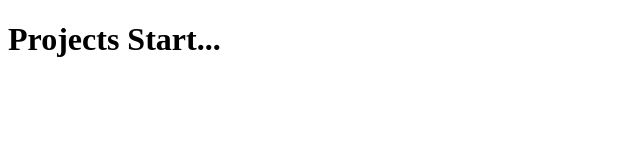
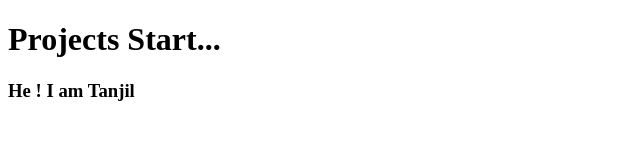
Before and after one commit to Tanjil2019/tthird-projects, a plain HTML site: page index.html in a window 1280 px wide. Shown: the whole page, without its empty margins (0-640 px from the left). Drawn offline with Linux system fonts and the light colour scheme.

Commit message:
added name

```diff
--- a/index.html
+++ b/index.html
@@ -8,5 +8,6 @@
 </head>
 <body>
     <h1>Projects Start...</h1>
+    <h3>He ! I am Tanjil</h3>
 </body>
 </html>
```
